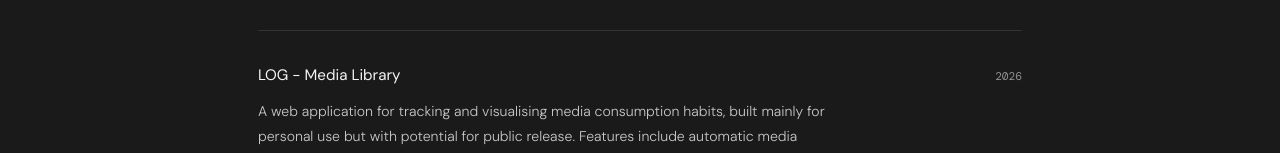
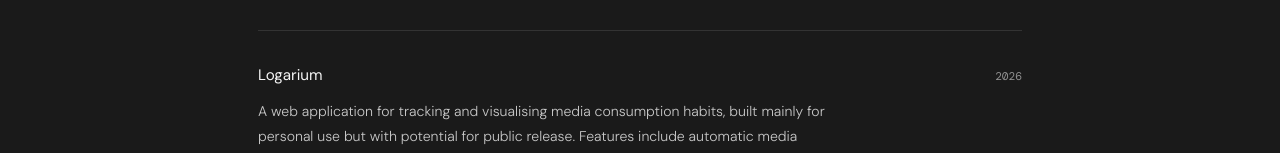
Before and after one commit to LeweiXu/portfolio, a React (Create React App) app: page / in a window 1280 px wide. Both pictures are taken after a click on the button "projects". Shown: the part 504-657 px from the top of the page. Built offline with nearby package versions, Linux system fonts and the light colour scheme; a web font is replaced by a local one.

Commit message:
update media tracking project name

```diff
--- a/src/pages/Projects.jsx
+++ b/src/pages/Projects.jsx
@@ -9,12 +9,12 @@ export default function Projects() {
       extraLinks: [{ label: "Project Proposal ↗", href: "https://www.overleaf.com/read/ntdnhjhxkgqt#386d92" }],
     },
     {
-      name: "LOG - Media Library",
+      name: "Logarium",
       year: "2026",
       desc: "A web application for tracking and visualising media consumption habits, built mainly for personal use but with potential for public release. Features include automatic media metadata retrieval and comprehensive statistics and visualisations of consumption habits.",
       stack: ["React", "FastAPI", "PostgreSQL", "Docker"],
-      link: "https://github.com/LeweiXu/LOG-Media-Library",
-      extraLinks: [{ label: "Live Site ↗", href: "https://log-media-tracker.vercel.app" }],
+      link: "https://github.com/LeweiXu/logarium",
+      extraLinks: [{ label: "Live Site ↗", href: "https://logarium.vercel.app" }],
       demo: { username: "demo_user", password: "password1" },
     },
     {
```
